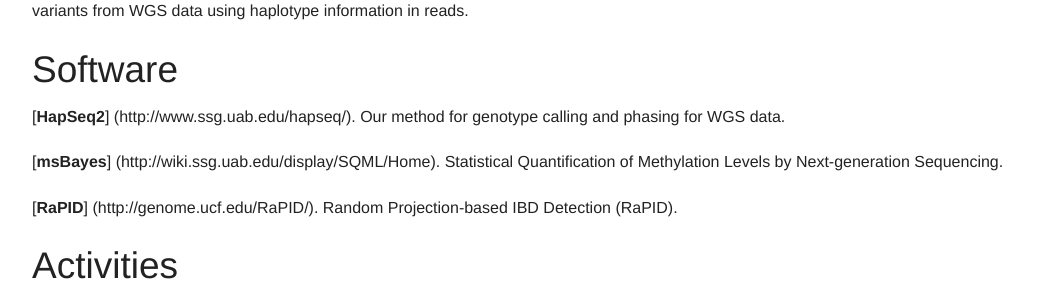
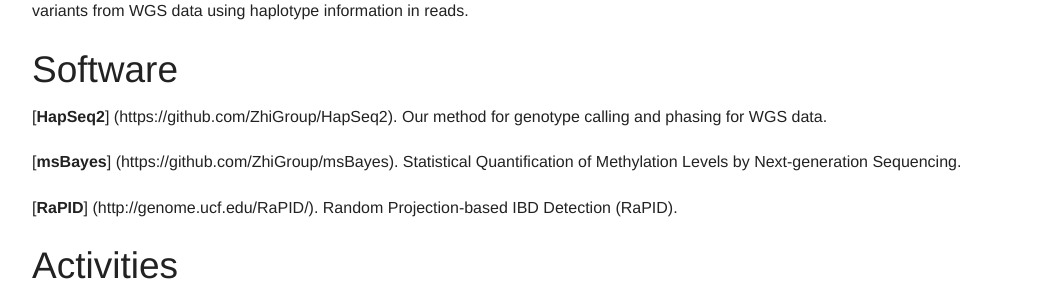
Before and after one commit to ZhiGroup/ZhiGroup.github.io, a Jekyll site: the page built from index.html, in a window 1280 px wide. Shown: the part 369-669 px from the top of the page, without its empty margins (108-1171 px from the left). Built offline with Jekyll 4.4.1, drawn with Linux system fonts in a browser that asks for light colours; some of the changed lines change nothing that is shown.

Commit message:
Update software.md

```diff
--- a/_includes/software.md
+++ b/_includes/software.md
@@ -1,6 +1,6 @@
 
-[**HapSeq2**] (http://www.ssg.uab.edu/hapseq/). Our method for genotype calling and phasing for WGS data.
+[**HapSeq2**] (https://github.com/ZhiGroup/HapSeq2). Our method for genotype calling and phasing for WGS data.
 
-[**msBayes**] (http://wiki.ssg.uab.edu/display/SQML/Home). Statistical Quantification of Methylation Levels by Next-generation Sequencing.
+[**msBayes**] (https://github.com/ZhiGroup/msBayes). Statistical Quantification of Methylation Levels by Next-generation Sequencing.
 
 [**RaPID**] (http://genome.ucf.edu/RaPID/). Random Projection-based IBD Detection (RaPID).
```
